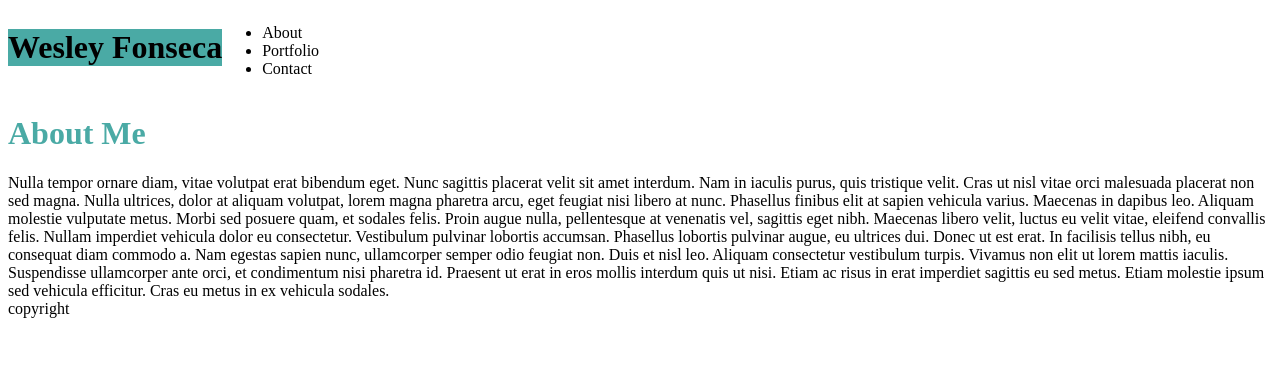
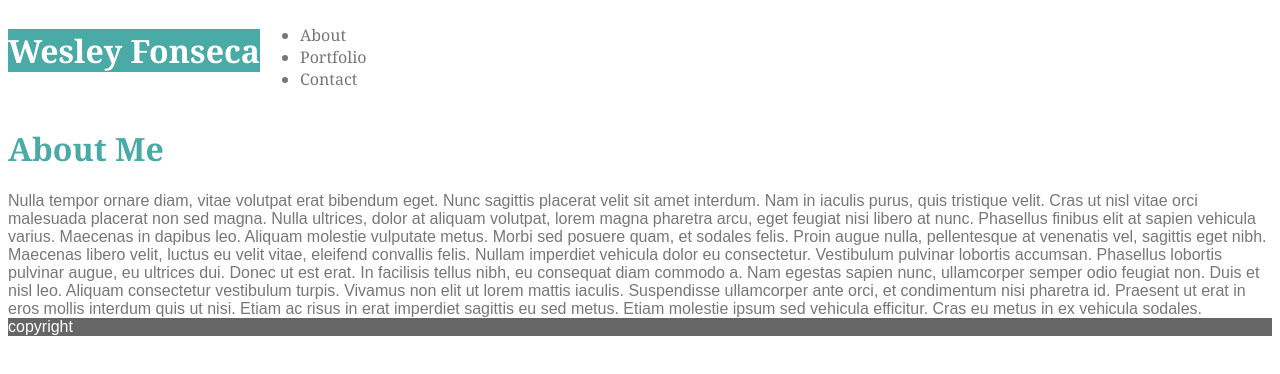
Before and after one commit to wfonseca18/Basic-Portfolio, a plain HTML site: page index.html in a window 1280 px wide. Drawn offline with Linux system fonts and the light colour scheme.

Commit message:
Adding colors and styling to style.css

```diff
--- a/assets/css/style.css
+++ b/assets/css/style.css
@@ -1,10 +1,23 @@
+
+body {
+    color: #777777;
+    font-family: 'Arial', 'Helvetica Neue', Helvetica, sans-serif;
+}
 
 .name {
     background-color: #4aaaa5;
+    color: white;
+}
+
+header {
+    background-color: #ffffff;
+    border-color: #cccccc;
+    font-family: 'Georgia', Times, Times New Roman, serif;
 }
 
 .title {
     color: #4aaaa5;
+    font-family: 'Georgia', Times, Times New Roman, serif;
 }
 
 #title, nav {
@@ -12,6 +25,13 @@
 }
 
 .content {
+    background-color: #ffffff;
+    border-color: #dddddd;
     overflow: auto;
     clear: both;
 }
+
+footer {
+    background-color: #666666;
+    color: white;
+}
```
